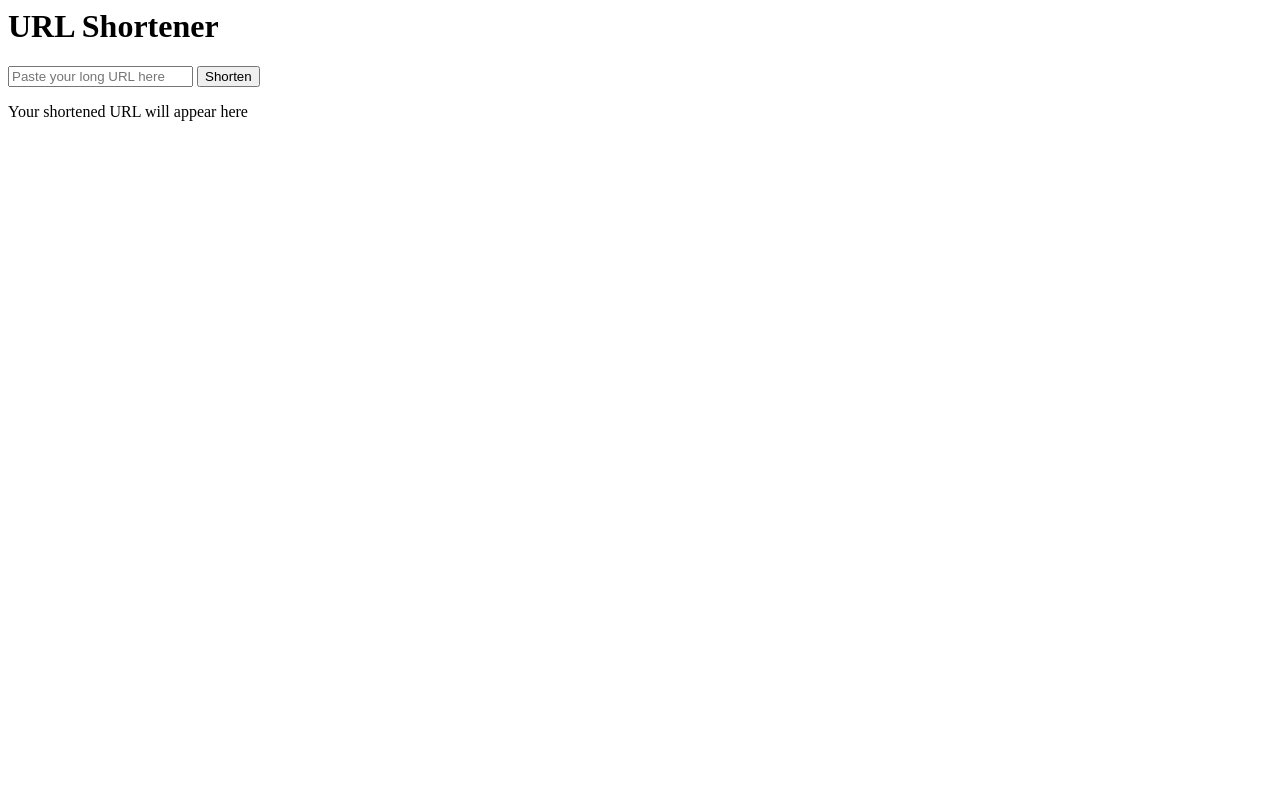
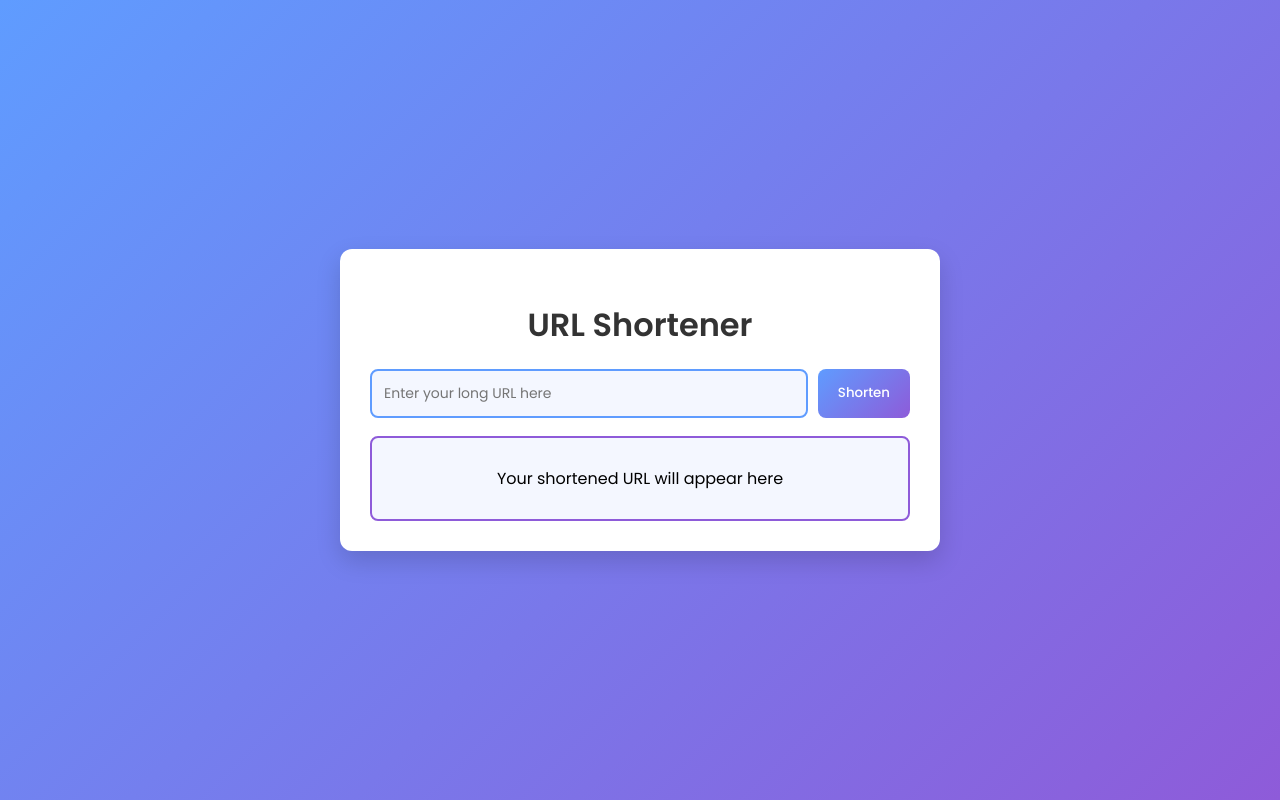
Before and after one commit to Siri746/url-shortener, a plain HTML site: page frontend/index.html in a window 1280 px wide. Drawn offline with Linux system fonts and the light colour scheme.

Commit message:
Refactor HTML structure

```diff
--- a/frontend/index.html
+++ b/frontend/index.html
@@ -1,18 +1,49 @@
+<!DOCTYPE html>
+<html lang="en">
+
+<head>
+  <meta charset="UTF-8">
+  <title>URL Shortener</title>
+
+  <!-- Link CSS -->
+  <link rel="stylesheet" href="style.css">
+
+</head>
+
 <body>
+
   <div class="container">
 
     <h1>URL Shortener</h1>
 
+    <!-- Horizontal input row -->
     <div class="input-row">
-      <input type="text" id="urlInput" placeholder="Paste your long URL here">
-      <button onclick="shortenUrl()">Shorten</button>
+
+      <input
+        type="text"
+        id="urlInput"
+        placeholder="Enter your long URL here">
+
+      <button onclick="shortenUrl()">
+        Shorten
+      </button>
+
     </div>
 
+    <!-- Output box -->
     <div class="output-box">
-      <p id="result">Your shortened URL will appear here</p>
+
+      <p id="result">
+        Your shortened URL will appear here
+      </p>
+
     </div>
 
   </div>
 
+  <!-- JS -->
   <script src="script.js"></script>
+
 </body>
+
+</html>
```
